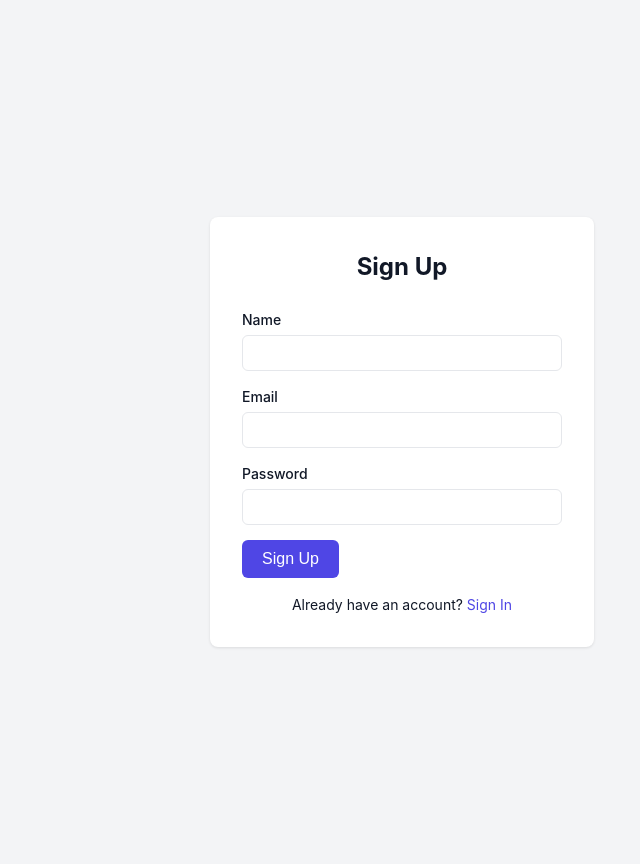
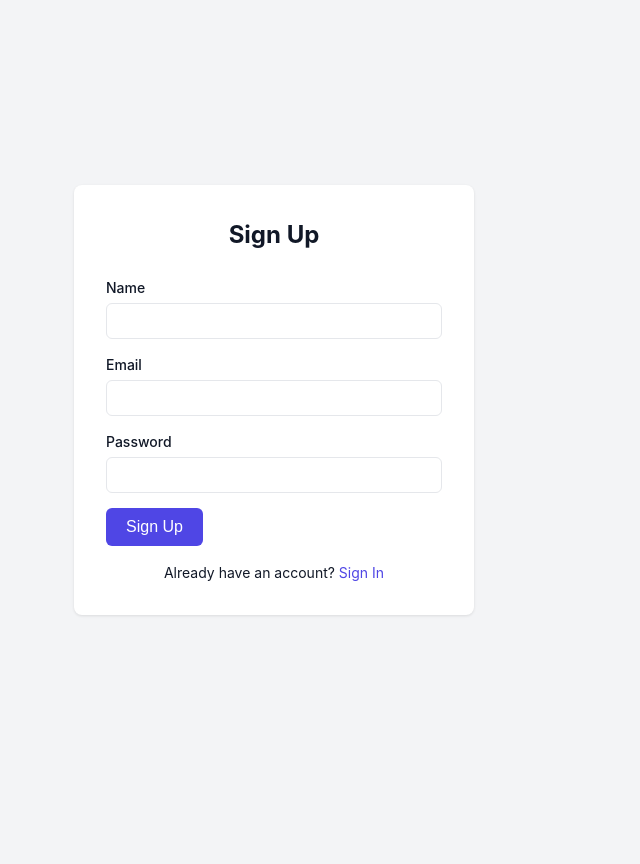
Before and after one commit to rahul-ofis/EAMS, a Flask app: page /signup in a window 1280 px wide. Shown: the whole page, without its empty margins (366-1006 px from the left). After the commit the page ends 616 px from the top, so only its background shows below. Run offline with Flask 3, Linux system fonts and the light colour scheme.

Commit message:
fixed the css of signup/signin container

```diff
--- a/new/static/css/style.css
+++ b/new/static/css/style.css
@@ -59,30 +59,6 @@ body {
 .content {
     margin-left: 16rem;
     padding: 2rem;
-}
-
-/* Auth pages */
-.auth-container {
-    min-height: 100vh;
-    display: flex;
-    align-items: center;
-    justify-content: center;
-    margin-left: 0;
-}
-
-.auth-box {
-    background-color: var(--card-bg);
-    padding: 2rem;
-    border-radius: 0.5rem;
-    box-shadow: 0 1px 3px rgba(0, 0, 0, 0.1);
-    width: 100%;
-    max-width: 24rem;
-}
-
-.auth-box h2 {
-    text-align: center;
-    margin-bottom: 1.5rem;
-    font-size: 1.5rem;
 }
 
 .form-group {
--- a/new/templates/signup.html
+++ b/new/templates/signup.html
@@ -1,6 +1,34 @@
-{% extends "base.html" %}
-
-{% block content %}
+<!DOCTYPE html>
+<html lang="en">
+<head>
+    <meta charset="UTF-8">
+    <meta name="viewport" content="width=device-width, initial-scale=1.0">
+    <title>Sign Up</title>
+    <link rel="stylesheet" href="{{ url_for('static', filename='css/style.css') }}">
+    <style>
+        body {
+            display: flex;
+            justify-content: center;
+            align-items: center;
+            height: 100vh;
+            background-color: var(--bg-color);
+        }
+        .auth-container {
+            width: 100%;
+            max-width: 400px;
+            padding: 2rem;
+            background-color: var(--card-bg);
+            border-radius: 0.5rem;
+            box-shadow: 0 1px 3px rgba(0, 0, 0, 0.1);
+        }
+        .auth-box h2 {
+            text-align: center;
+            margin-bottom: 1.5rem;
+            font-size: 1.5rem;
+        }
+    </style>
+</head>
+<body>
     <div class="auth-container">
         <div class="auth-box">
             <h2>Sign Up</h2>
@@ -22,9 +50,6 @@
             <p class="auth-link">Already have an account? <a href="/signin">Sign In</a></p>
         </div>
     </div>
-{% endblock %}
-
-{% block scripts %}
     <script>
         document.getElementById('signup-form').addEventListener('submit', async (e) => {
             e.preventDefault();
@@ -47,4 +72,5 @@ document.getElementById('signup-form').addEventListener('submit', async (e) => {
             }
         });
     </script>
-{% endblock %}
+</body>
+</html>
```
Also changed, not shown: new/templates/signin.html (+34 -7 lines). Lines whose indentation alone changed are shown as unchanged.
